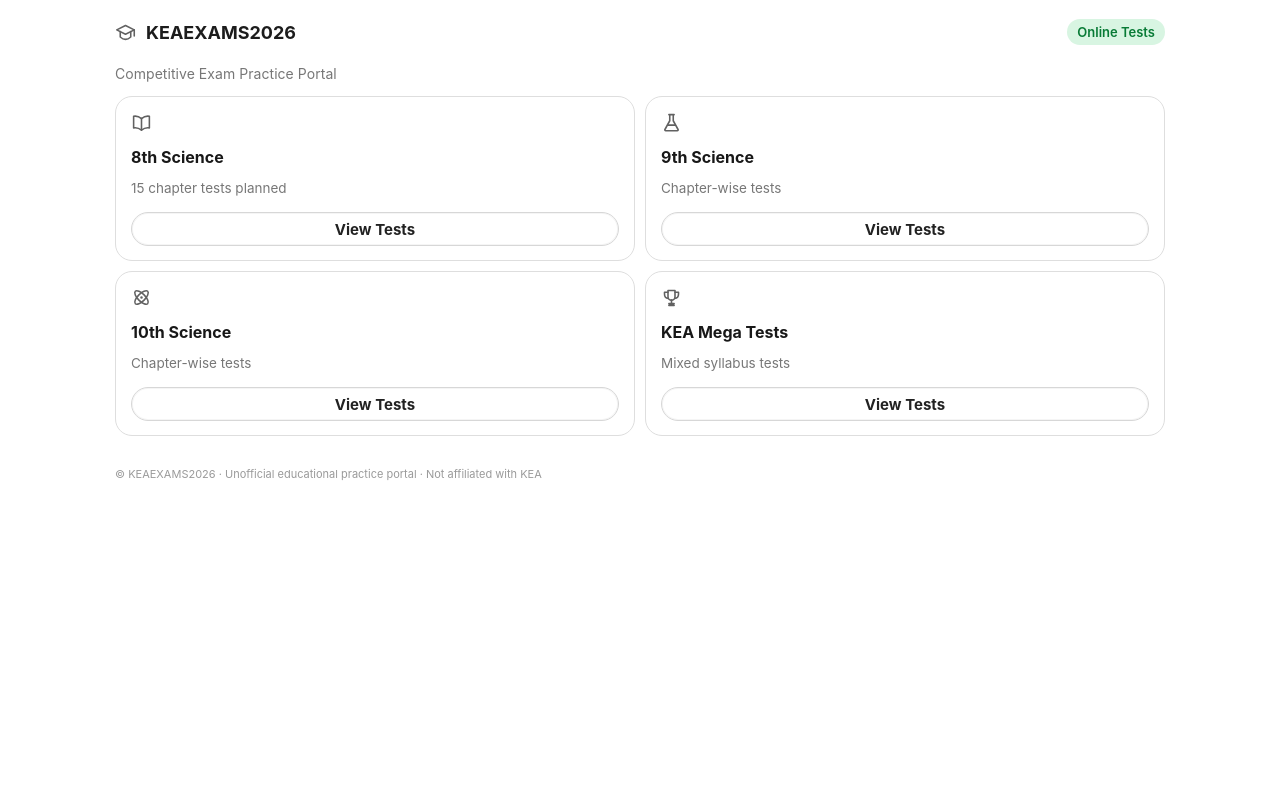
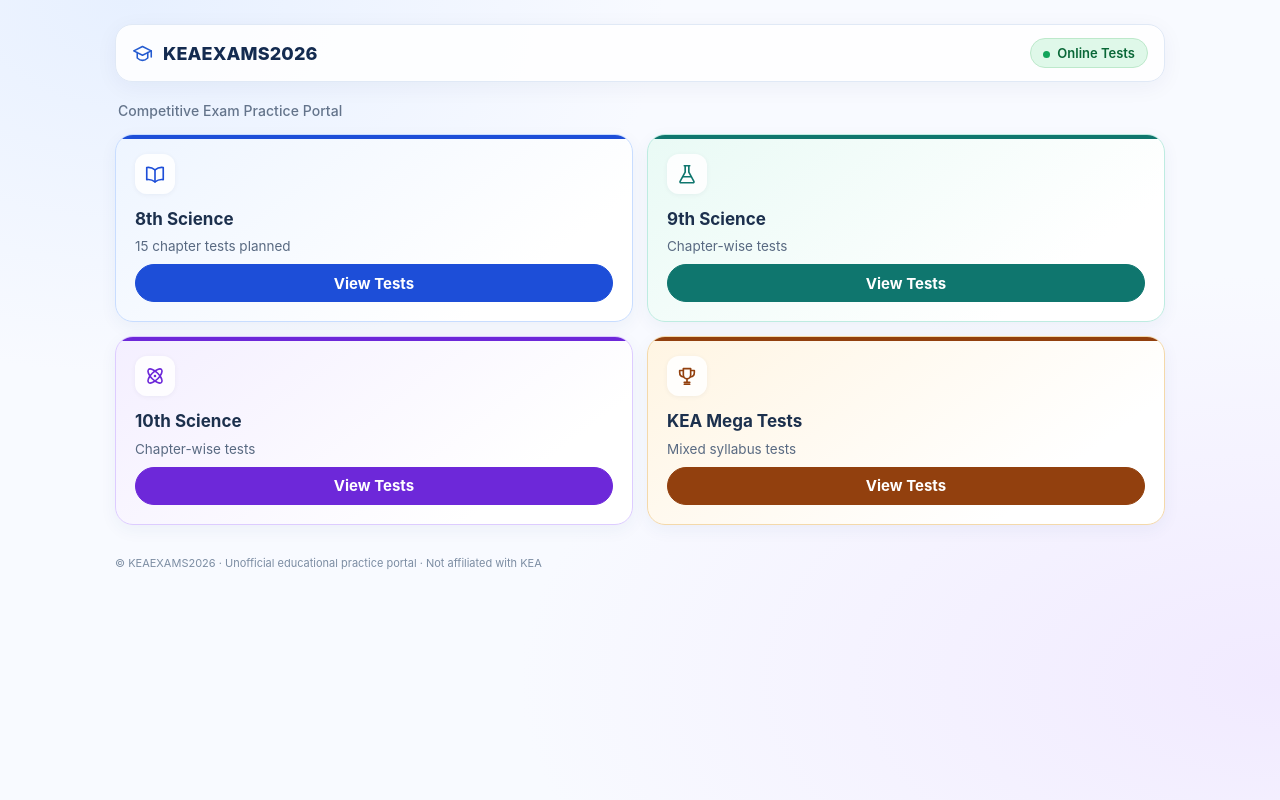
Before and after one commit to kakutsa/KEAEXAMS2026, a plain HTML site: page index.html in a window 1280 px wide. Drawn offline with Linux system fonts and the light colour scheme.

Commit message:
Apply colorful blue teal violet amber palette to KEAEXAMS2026 portal

```diff
--- a/index.html
+++ b/index.html
@@ -49,6 +49,100 @@
       .category-card h2 { margin:12px 0; }
     }
     @media(prefers-reduced-motion:no-preference) { .category-button,.start { transition:background .15s,border-color .15s; } }
+
+    /* KEAEXAMS2026 vibrant academic palette: blue / teal / violet / amber */
+    :root {
+      color-scheme: light;
+      --ink: #152440;
+      --muted: #64748b;
+      background: #f8faff;
+      color: var(--ink);
+    }
+    body {
+      min-height:100vh;
+      background: radial-gradient(ellipse at 10% 0%, #e7f0ff 0, transparent 33%),
+                  radial-gradient(ellipse at 100% 85%, #f1eaff 0, transparent 42%),
+                  #f8faff;
+    }
+    .wrap { padding-top:24px; }
+    .topbar {
+      border:1px solid #e0e9f6;
+      background:rgba(255,255,255,.88);
+      box-shadow:0 5px 22px rgba(24,48,91,.05);
+      padding:13px 16px;
+      border-radius:17px;
+    }
+    .brand { color:#142b50; font-weight:800; letter-spacing:.15px; }
+    .brand svg { color:#245bd0; }
+    .online { background:#dff8e9; color:#096737; border:1px solid #bde9cb; padding:6px 12px; }
+    .online::before { content:""; display:inline-block; width:7px; height:7px; margin-right:7px; border-radius:50%; background:#12a45a; vertical-align:middle; }
+    .subtitle { color:#64748b; padding-left:3px; margin:20px 0 15px; font-weight:500; }
+    .categories { gap:14px; }
+    .category-card {
+      --accent:#1d4ed8; --wash:#eff6ff; --border:#c7dcff;
+      position:relative;
+      overflow:hidden;
+      min-height:187px;
+      background:linear-gradient(143deg,var(--wash) 0%,#fff 78%);
+      border:1px solid var(--border);
+      box-shadow:0 5px 17px rgba(30,64,125,.055);
+      padding:19px;
+      border-radius:18px;
+      transition:transform .18s ease,box-shadow .18s ease;
+    }
+    .category-card::before {
+      content:""; position:absolute; top:0;left:0;right:0;height:4px;background:var(--accent);
+    }
+    .category-card[data-theme="blue"] { --accent:#1d4ed8; --wash:#eef5ff; --border:#c8ddff; }
+    .category-card[data-theme="teal"] { --accent:#0f766e; --wash:#e9faf5; --border:#beece1; }
+    .category-card[data-theme="violet"] { --accent:#6d28d9; --wash:#f4efff; --border:#ddccff; }
+    .category-card[data-theme="amber"] { --accent:#92400e; --wash:#fff5e3; --border:#f4d9aa; }
+    .category-icon {
+      color:var(--accent);
+      background:rgba(255,255,255,.88);
+      width:40px;height:40px;padding:9px;border-radius:12px;
+      box-shadow:0 1px 5px rgba(26,43,66,.055);
+    }
+    .category-card h2 { color:#1c304d; font-size:17px; margin:15px 0 9px; }
+    .category-card p { color:#596a82; font-size:13.5px; }
+    .category-card .category-button {
+      color:#fff; background:var(--accent); border:1px solid var(--accent);
+      font-weight:700; min-height:38px; box-shadow:none;
+    }
+    .category-card .category-button:hover,
+    .category-card .category-button:focus-visible { background:#142e50; border-color:#142e50; color:#fff; }
+    .category-button:focus-visible,.back:focus-visible,.start:focus-visible,.search:focus-visible {
+      outline:3px solid #fb923c; outline-offset:3px;
+    }
+    .back { color:#34537e; font-weight:650; }
+    .category-heading { color:var(--page-accent,#223b65); }
+    #categoryView {
+      --page-accent:#1d4ed8; --page-wash:#eef5ff; --page-border:#c8ddff;
+      margin-top:19px; padding:0 2px;
+    }
+    body[data-category="8"] #categoryView { --page-accent:#1d4ed8;--page-wash:#eef5ff;--page-border:#c8ddff; }
+    body[data-category="9"] #categoryView { --page-accent:#0f766e;--page-wash:#e9faf5;--page-border:#beece1; }
+    body[data-category="10"] #categoryView { --page-accent:#6d28d9;--page-wash:#f4efff;--page-border:#ddccff; }
+    body[data-category="mixed"] #categoryView { --page-accent:#92400e;--page-wash:#fff5e3;--page-border:#f4d9aa; }
+    .category-description { color:#5c6f88; }
+    .search { border:1px solid #cfdbee; background:#fff; color:#1c304d; box-shadow:0 3px 10px rgba(24,48,91,.025); }
+    .search:focus { border-color:var(--page-accent); outline:2px solid var(--page-border); outline-offset:1px; }
+    .test { background:linear-gradient(145deg,var(--page-wash),#fff 75%); border-color:var(--page-border); box-shadow:0 4px 15px rgba(30,64,125,.04); }
+    .test h3 { color:#1c304d; }
+    .test .start { background:var(--page-accent); color:#fff; }
+    .test .start:hover { background:#142e50; }
+    .empty { border-color:var(--page-border); background:var(--page-wash); color:#415574; }
+    footer { color:#7c8da3; }
+    @media(hover:hover) and (prefers-reduced-motion:no-preference) {
+      .category-card:hover { transform:translateY(-3px); box-shadow:0 11px 28px rgba(30,64,125,.11); }
+    }
+    @media(max-width:580px) {
+      .topbar { padding:12px; }
+      .categories { gap:12px; }
+      .category-card { min-height:172px; padding:17px; }
+      .category-card h2 { margin:13px 0 9px; }
+    }
+
   </style>
   <script src="catalog.js" defer></script>
   <script src="home.js" defer></script>
@@ -64,19 +158,19 @@
     </header>
     <p class="subtitle">Competitive Exam Practice Portal</p>
     <section id="categoryGrid" class="categories" aria-label="Select a test category">
-      <article class="category-card">
+      <article class="category-card" data-theme="blue">
         <svg class="category-icon" aria-hidden="true" viewBox="0 0 24 24"><path d="M12 7.5c-3-2.5-6-3.1-9-2.6v13.3c3-.5 6 .1 9 2.5 3-2.4 6-3 9-2.5V4.9c-3-.5-6 .1-9 2.6Z"/><path d="M12 7.5v13.2"/></svg>
         <h2>8th Science</h2><p>15 chapter tests planned</p><a class="category-button" href="?category=8">View Tests</a>
       </article>
-      <article class="category-card">
+      <article class="category-card" data-theme="teal">
         <svg class="category-icon" aria-hidden="true" viewBox="0 0 24 24"><path d="M9 3h6M10 3v7L4.5 20a1 1 0 0 0 .9 1.5h13.2a1 1 0 0 0 .9-1.5L14 10V3"/><path d="M7.8 15h8.4"/></svg>
         <h2>9th Science</h2><p>Chapter-wise tests</p><a class="category-button" href="?category=9">View Tests</a>
       </article>
-      <article class="category-card">
+      <article class="category-card" data-theme="violet">
         <svg class="category-icon" aria-hidden="true" viewBox="0 0 24 24"><ellipse cx="12" cy="12" rx="10" ry="4.2" transform="rotate(45 12 12)"/><ellipse cx="12" cy="12" rx="10" ry="4.2" transform="rotate(-45 12 12)"/><circle cx="12" cy="12" r="1.4" fill="currentColor" stroke="none"/></svg>
         <h2>10th Science</h2><p>Chapter-wise tests</p><a class="category-button" href="?category=10">View Tests</a>
       </article>
-      <article class="category-card">
+      <article class="category-card" data-theme="amber">
         <svg class="category-icon" aria-hidden="true" viewBox="0 0 24 24"><path d="M8 4h8v7a4 4 0 0 1-8 0V4Z"/><path d="M8 6H4v2c0 3 1.8 5 4.2 5M16 6h4v2c0 3-1.8 5-4.2 5M12 15v4M9 21h6M9 19h6"/></svg>
         <h2>KEA Mega Tests</h2><p>Mixed syllabus tests</p><a class="category-button" href="?category=mixed">View Tests</a>
       </article>
```
